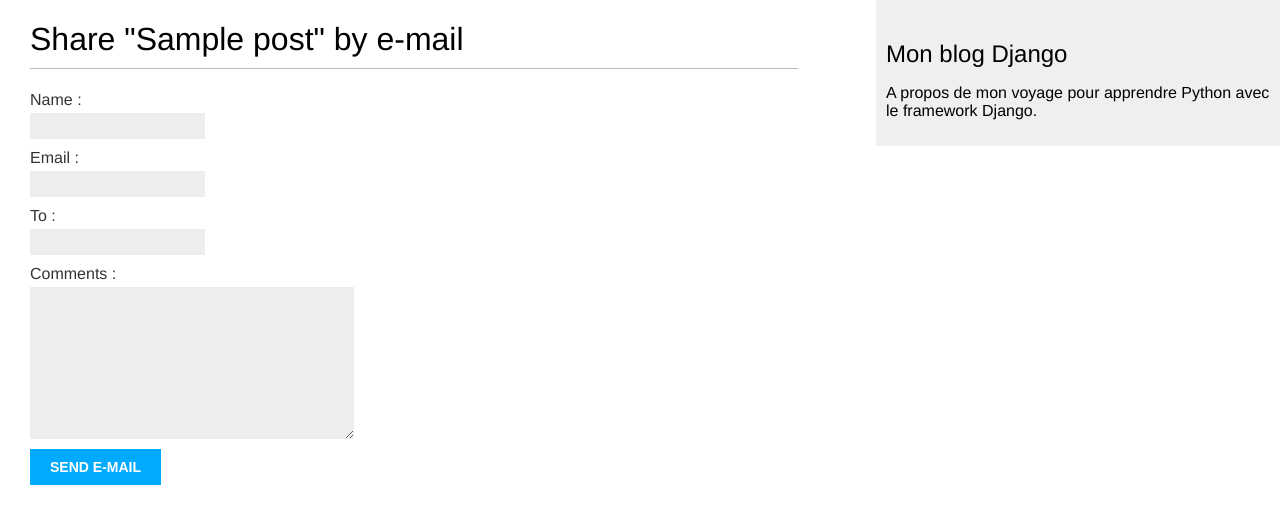
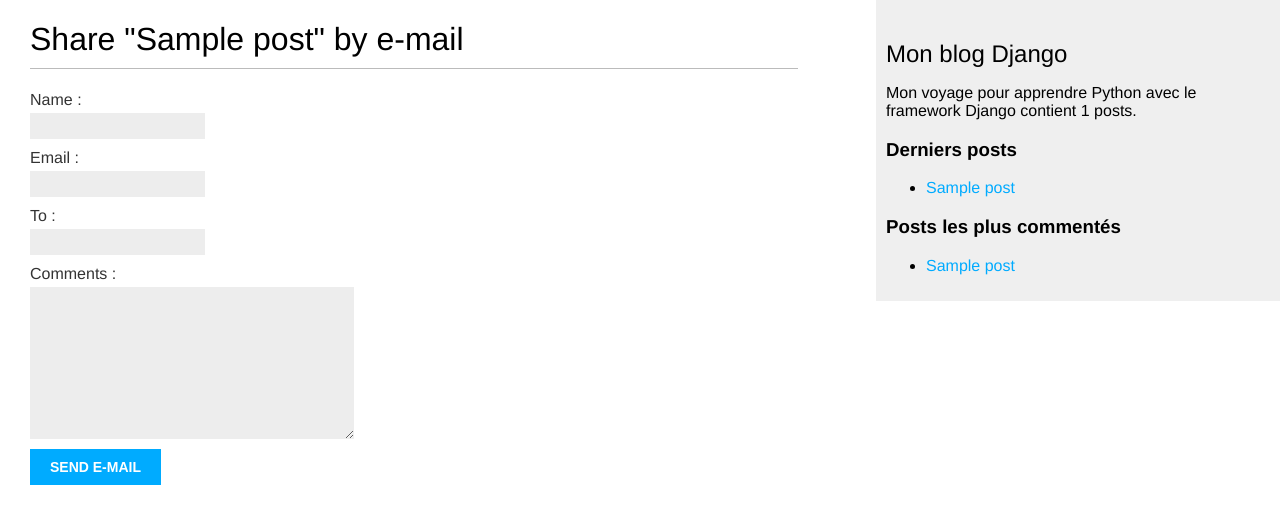
Before and after one commit to dlandouard/BlogDjango, a Django app: page /blog/1/share/ in a window 1280 px wide. Shown: the top 515 px of the page. Run offline with Django 3.2, Linux system fonts and the light colour scheme; tables that the repository leaves empty hold one stand-in row (values such as "Sample post").

Commit message:
avec derniers posts et plus commentés

```diff
--- a/blog/admin.py
+++ b/blog/admin.py
@@ -5,7 +5,7 @@ from .models import Post, Comment
 
 @admin.register(Post)
 class PostAdmin(admin.ModelAdmin) :
-    list_display = ('title', 'slug', 'author', 'publish', 'status')
+    list_display = ('pk', 'title', 'slug', 'author', 'publish', 'status')
     list_filter = ('status', 'created', 'publish', 'author')
     search_fields = ('title', 'body')
     prepopulated_fields = {'slug': ('title',)}
--- a/blog/templates/blog/base.html
+++ b/blog/templates/blog/base.html
@@ -1,4 +1,5 @@
 {% load static %}
+{% load blog_tags %}
    <!DOCTYPE html>
    <html>
     <head>
@@ -12,7 +13,19 @@
       </div>
       <div id="sidebar">
         <h2>Mon blog Django</h2>
-       <p>A propos de mon voyage pour apprendre Python avec le framework Django.</p>
+        <p>Mon voyage pour apprendre Python avec le framework Django contient {% total_posts %} posts.</p>
+        <h3>Derniers posts</h3>
+        {% show_latest_posts 2 %}
+        <h3>Posts les plus commentés</h3>
+        {% get_most_commented_posts as most_commented_posts %}
+        <ul>
+          {% for post in most_commented_posts %}
+            <li>
+              <a href="{{ post.get_absolute_url }}">{{ post.title }}</a>
+            </li>
+          {% endfor %}
+        </ul>
+
       </div>
     </body>
    </html>
--- /dev/null
+++ b/blog/templates/blog/post/latest_posts.html
@@ -0,0 +1,7 @@
+<ul>
+    {% for post in latest_posts %}
+      <li>
+        <a href="{{ post.get_absolute_url }}">{{ post.title }}</a>
+      </li>
+    {% endfor %}
+</ul>
--- /dev/null
+++ b/blog/templatetags/blog_tags.py
@@ -0,0 +1,23 @@
+from django import template
+from django.db.models import Count
+from ..models import Post, Comment
+
+register = template.Library()
+
+@register.simple_tag
+def total_posts():
+    return Post.published.count()
+
+@register.inclusion_tag('blog/post/latest_posts.html')
+def show_latest_posts(count=5):
+    latest_posts = Post.published.order_by('-publish')[:count]
+    return {'latest_posts': latest_posts}
+
+@register.simple_tag
+def get_most_commented_posts(count=2):
+    post_with_active_comment= Comment.objects.all().select_related('post')
+    print(post_with_active_comment)
+    commented_post=Post.objects.annotate(
+            total_comments=Count('comments')
+        ).order_by('-total_comments')[:count]
+    return commented_post
--- a/blog/views.py
+++ b/blog/views.py
@@ -1,12 +1,13 @@
 from django.shortcuts import render, get_object_or_404
 from django.core.paginator import Paginator, EmptyPage, \
     PageNotAnInteger
+from django.views.generic import ListView
+from django.core.mail import send_mail
+from django.db.models import Count
+from taggit.models import Tag
 from .models import Post, Comment
-from django.views.generic import ListView
 
 from .forms import EmailPostForm, CommentForm
-from django.core.mail import send_mail
-from taggit.models import Tag
 
 
 # Create your views here.
@@ -63,10 +64,19 @@ def post_detail(request, year, month, day, post):
             new_comment.save()
     else:
         comment_form = CommentForm()
+        # List of similar posts
+        post_tags_ids = post.tags.values_list('id', flat=True)
+        similar_posts = Post.published.filter(tags__in=post_tags_ids)\
+                                        .exclude(id=post.id)
+        similar_posts = similar_posts.annotate(same_tags=Count('tags'))\
+                                    .order_by('-same_tags','-publish')[:4]
     return render(request,
                   'blog/post/detail.html',
                   {'post': post,
-                   'comments': comments, 'new_comment': new_comment, 'comment_form': comment_form})
+                   'comments': comments,
+                   'new_comment': new_comment,
+                   'comment_form': comment_form,
+                   'similar_posts': similar_posts})
 
 
 def post_share(request, post_id):
```
Also changed, not shown: blog/models.py (+31 -25 lines), blog/templates/blog/post/detail.html (+18 -1 lines), blog/templatetags/__init__.py (added). Lines whose indentation alone changed are shown as unchanged.
